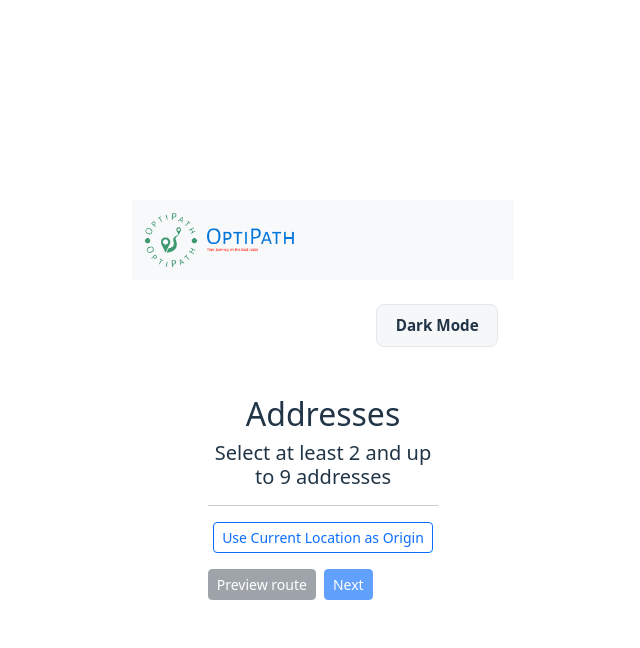
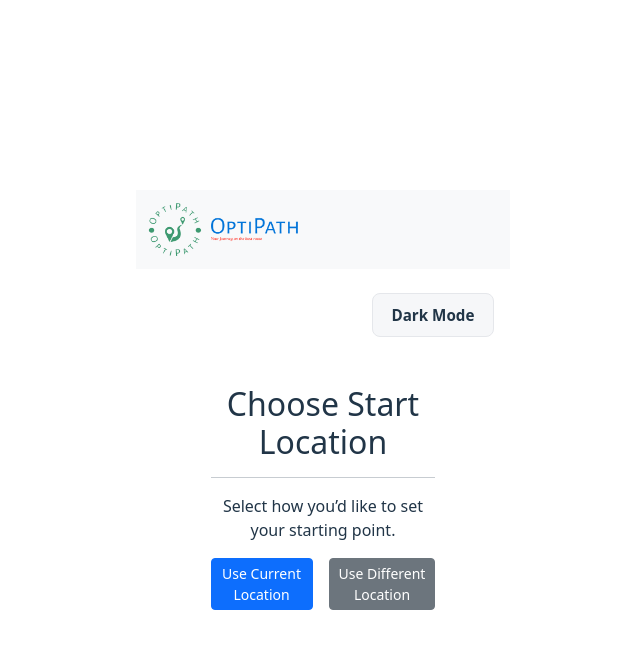
Before and after one commit to NafizChaw/OptiPath, a Vue app: page / in a window 1280 px wide. Both pictures are taken after a click on the button "GET STARTED". Shown: the top 648 px of the page, without its empty margins (317-957 px from the left). Built offline with nearby package versions, Linux system fonts and the light colour scheme.

Commit message:
Implemented Choose Different Starting Location

```diff
--- a/src/pages/MainPage.vue
+++ b/src/pages/MainPage.vue
@@ -1,5 +1,5 @@
 <script setup lang="ts">
-import { ref, computed } from "vue";
+import { ref, computed, watch } from "vue";
 import {
   MAX_SELECTABLE_ADDRESSES,
   MY_LOCATION,
@@ -15,11 +15,14 @@ import Draggable from 'vuedraggable'
 // ---- state ----
 const selection_state = ref<SelectionState>({
   welcomeAcknowledged: false,
+  startModeChosen: false,
+  useCurrentLocation: false,
   addressSelectionCompleted: false,
   selectedAddresses: [],
   optimumRouteAddressOrder: null,
   travelMode: "Driving",
   routeOption: "Fastest",
+  startIndex: 0,
 });
 
 const availableTransportationMethods = ["Driving", "Walking", "Bicycling"];
@@ -41,6 +44,9 @@ const handleAddressSelected = (newAddress: any, index: number) => {
 
 const removeSelectedAddress = (index: number) => {
   selection_state.value.selectedAddresses.splice(index, 1);
+  if (selection_state.value.startIndex > index) {
+    selection_state.value.startIndex--;
+  }
   if (selection_state.value.optimumRouteAddressOrder) {
     selection_state.value.optimumRouteAddressOrder = null;
   }
@@ -55,24 +61,68 @@ async function useCurrentLocationAsOrigin() {
   try {
     const pos = await new Promise<GeolocationPosition>((resolve, reject) => {
       navigator.geolocation
-        ? navigator.geolocation.getCurrentPosition(resolve, reject, { enableHighAccuracy: true, timeout: 10000 })
+        ? navigator.geolocation.getCurrentPosition(resolve, reject, {
+            enableHighAccuracy: true,
+            timeout: 10000,
+          })
         : reject(new Error("Geolocation not supported"));
     });
-    selection_state.value.selectedAddresses[0] = withUid({
-      formatted_address: 'Current Location',
+
+    const myLoc = withUid({
+      formatted_address: "Current Location",
       isCurrentLocation: true,
-      latLng: { lat: pos.coords.latitude, lng: pos.coords.longitude }
+      latLng: { lat: pos.coords.latitude, lng: pos.coords.longitude },
     });
-    if (selection_state.value.optimumRouteAddressOrder) {
-      selection_state.value.optimumRouteAddressOrder = null;
+
+    const idx = selection_state.value.selectedAddresses.findIndex(
+      (a) => a?.isCurrentLocation
+    );
+
+    if (idx === -1) {
+      selection_state.value.selectedAddresses.push(myLoc);
+      selection_state.value.startIndex =
+        selection_state.value.selectedAddresses.length - 1;
+    } else {
+      const existing = selection_state.value.selectedAddresses[idx];
+      selection_state.value.selectedAddresses[idx] = {
+        ...myLoc,
+        uid: existing?.uid ?? myLoc.uid,
+      };
+      selection_state.value.startIndex = idx;
     }
+
+    selection_state.value.useCurrentLocation = true;
   } catch {
     alert("Could not get current location. Please allow location access.");
   }
 }
 
+// ---- start-mode handlers ----
+function chooseCurrent() {
+  selection_state.value.startModeChosen = true;
+  selection_state.value.useCurrentLocation = true;
+  useCurrentLocationAsOrigin();
+}
+function chooseDifferent() {
+  selection_state.value.startModeChosen = true;
+  selection_state.value.useCurrentLocation = false;
+}
+
+// ---- preview/optimization ----
+function rotateToStartIndex<T>(arr: T[], startIndex: number): T[] {
+  if (!arr?.length) return [];
+  const i = Math.max(0, Math.min(startIndex ?? 0, arr.length - 1));
+  return [...arr.slice(i), ...arr.slice(0, i)];
+}
+
+const bestDepartureHint = ref<string | null>(null);
+
 const previewRoute = () => {
-  selection_state.value.optimumRouteAddressOrder = null;
+  const rotated = rotateToStartIndex(
+    selection_state.value.selectedAddresses,
+    selection_state.value.startIndex ?? 0
+  );
+  selection_state.value.optimumRouteAddressOrder = rotated as any;
   selection_state.value.addressSelectionCompleted = true;
 };
 
@@ -93,14 +143,13 @@ async function ensureGoogleLoaded(): Promise<void> {
   await new Promise<void>((resolve, reject) => {
     const s = document.createElement("script");
     s.src = `https://maps.googleapis.com/maps/api/js?key=${import.meta.env.VITE_GOOGLE_MAPS_API_KEY}&libraries=places`;
-    s.async = true; s.defer = true;
+    s.async = true;
+    s.defer = true;
     s.onload = () => resolve();
     s.onerror = () => reject(new Error("Failed to load Google Maps JS"));
     document.head.appendChild(s);
   });
 }
-
-const bestDepartureHint = ref<string | null>(null);
 
 const optimizeRoute = async () => {
   const stops = selection_state.value.selectedAddresses;
@@ -116,18 +165,18 @@ const optimizeRoute = async () => {
     const mode = toGMode(selection_state.value.travelMode);
 
     const { order } = await computeBestRoute(addresses, mode, {
-      startIndex: 0,
+      startIndex: selection_state.value.startIndex ?? 0,
       returnToStart: false,
       departureTime: new Date()
     });
 
     selection_state.value.optimumRouteAddressOrder = order.map(i => stops[i]);
 
-    // small “leave later” suggestion (0,15,30 min)
     try {
-      const hint = await suggestBestDeparture(
-        addresses, mode, [0, 15, 30], { startIndex: 0, returnToStart: false }
-      );
+      const hint = await suggestBestDeparture(addresses, mode, [0, 15, 30], {
+        startIndex: selection_state.value.startIndex ?? 0,
+        returnToStart: false
+      });
       bestDepartureHint.value =
         hint.bestOffsetMin > 0
           ? `Tip: leaving in ${hint.bestOffsetMin} min may be faster (≈ ${Math.round(hint.bestSeconds/60)} min total).`
@@ -210,19 +259,44 @@ function appleMapsLink(addresses: any[], mode: string): string {
   <div class="container mt-4">
     <div class="row justify-content-center">
       <div class="col-12 col-lg-8">
-        <!-- Welcome -->
+
+        <!-- Step 1: Welcome -->
         <template v-if="!selection_state.welcomeAcknowledged">
           <h2>Welcome to OptiPath</h2>
           <p>{{ WELCOME_MESSAGE }}</p>
-          <button class="btn btn-primary btn-sm mt-3" @click="selection_state.welcomeAcknowledged = true">
+          <button
+            class="btn btn-primary btn-sm mt-3"
+            @click="selection_state.welcomeAcknowledged = true"
+          >
             GET STARTED
           </button>
         </template>
 
-        <!-- Address collection -->
-        <template v-else-if="selection_state.welcomeAcknowledged && !selection_state.addressSelectionCompleted">
+        <!-- Step 2: Choose start mode -->
+        <template
+          v-else-if="!selection_state.startModeChosen"
+        >
+          <h2>Choose Start Location</h2>
+
+          <hr />
+
+          <p>Select how you’d like to set your starting point.</p>
+          <div class="d-flex gap-3 mt-3">
+            <button class="btn btn-primary btn-sm" @click="chooseCurrent">
+              Use Current Location
+            </button>
+            <button class="btn btn-secondary btn-sm" @click="chooseDifferent">
+              Use Different Location
+            </button>
+          </div>
+        </template>
+
+        <!-- Step 3: Address entry -->
+        <template v-else-if="!selection_state.addressSelectionCompleted">
           <h2>Addresses</h2>
-          <h5>Select at least 2 and up to {{ MAX_SELECTABLE_ADDRESSES }} addresses</h5>
+          <h5>
+            Select at least 2 and up to {{ MAX_SELECTABLE_ADDRESSES }} addresses
+          </h5>
 
           <Draggable
             v-model="selection_state.selectedAddresses"
@@ -242,10 +316,6 @@ function appleMapsLink(addresses: any[], mode: string): string {
                   <strong class="stop-name">
                     {{ element.name || element.formatted_address }}
                   </strong>
-
-                  <!-- <small v-if="element.name" class="stop-address">
-                    {{ element.formatted_address }}
-                  </small> -->
                 </div>
                 <button
                   v-if="!element?.isCurrentLocation"
@@ -255,67 +325,120 @@ function appleMapsLink(addresses: any[], mode: string): string {
                   Remove
                 </button>
               </li>
-
             </template>
           </Draggable>
 
-          <hr/>
+          <hr />
 
-          <button v-if="selection_state.selectedAddresses.length === 0"
-                  class="btn btn-outline-primary btn-sm"
-                  @click="useCurrentLocationAsOrigin">
-            Use Current Location as Origin
-          </button>
-
-          <div v-else-if="selection_state.selectedAddresses.length < MAX_SELECTABLE_ADDRESSES" class="mt-3">
+          <div
+            v-if="selection_state.selectedAddresses.length < MAX_SELECTABLE_ADDRESSES"
+            class="mt-3"
+          >
             <label class="form-label">Add an address</label>
-            <AddressComponent @addressSelected="handleAddressSelected($event, selection_state.selectedAddresses.length)"/>
+            <AddressComponent
+              @addressSelected="handleAddressSelected($event, selection_state.selectedAddresses.length)"
+            />
           </div>
 
           <div class="d-flex gap-2 mt-3">
-            <button class="btn btn-secondary btn-sm" @click="previewRoute" :disabled="!canProceed">Preview route</button>
-            <button class="btn btn-primary btn-sm" @click="selection_state.addressSelectionCompleted = true" :disabled="!canProceed">Next</button>
+            <button
+              class="btn btn-secondary btn-sm"
+              @click="previewRoute"
+              :disabled="!canProceed"
+            >
+              Preview route
+            </button>
+            <button
+              class="btn btn-primary btn-sm"
+              @click="selection_state.addressSelectionCompleted = true"
+              :disabled="!canProceed"
+            >
+              Next
+            </button>
           </div>
         </template>
 
-        <!-- Preview / Optimize -->
+        <!-- Step 4: Preview/Optimize -->
         <template v-else>
           <h2>Route</h2>
           <div class="mb-3">
             <label class="form-label">Mode</label>
-            <select class="form-select" :value="selection_state.travelMode" @change="(e:any)=>selection_state.travelMode = e.target.value">
-              <option v-for="m in availableTransportationMethods" :key="m" :value="m">{{ m }}</option>
+            <select
+              class="form-select"
+              :value="selection_state.travelMode"
+              @change="(e:any)=>selection_state.travelMode = e.target.value"
+            >
+              <option
+                v-for="m in availableTransportationMethods"
+                :key="m"
+                :value="m"
+              >
+                {{ m }}
+              </option>
             </select>
           </div>
 
           <MapComponent
-            :addresses="(selection_state.optimumRouteAddressOrder && selection_state.optimumRouteAddressOrder !== 'loading')
+            :addresses="
+              selection_state.optimumRouteAddressOrder &&
+              selection_state.optimumRouteAddressOrder !== 'loading'
                 ? (selection_state.optimumRouteAddressOrder as any[])
-              : selection_state.selectedAddresses"
+                : selection_state.selectedAddresses
+            "
             :travelMode="selection_state.travelMode"
           />
 
-          <div class="text-center mt-3" v-if="selection_state.optimumRouteAddressOrder === LOADING">
+          <div
+            class="text-center mt-3"
+            v-if="selection_state.optimumRouteAddressOrder === LOADING"
+          >
             Calculating optimum route…
           </div>
 
-          <p v-if="bestDepartureHint" class="mt-2 text-muted">{{ bestDepartureHint }}</p>
+          <p v-if="bestDepartureHint" class="mt-2 text-muted">
+            {{ bestDepartureHint }}
+          </p>
 
           <div class="d-flex flex-wrap gap-2 mt-3">
-            <button class="btn btn-outline-secondary btn-sm" @click="previewRoute">Show entered order</button>
-            <button class="btn btn-primary btn-sm" @click="optimizeRoute">Optimize order</button>
+            <button
+              class="btn btn-outline-secondary btn-sm"
+              @click="previewRoute"
+            >
+              Show entered order
+            </button>
+            <button class="btn btn-primary btn-sm" @click="optimizeRoute">
+              Optimize order
+            </button>
 
-            <a class="btn btn-success btn-sm"
-               :href="googleMapsLink((selection_state.optimumRouteAddressOrder && selection_state.optimumRouteAddressOrder !== 'loading')
+            <a
+              class="btn btn-success btn-sm"
+              :href="
+                googleMapsLink(
+                  selection_state.optimumRouteAddressOrder &&
+                  selection_state.optimumRouteAddressOrder !== 'loading'
                     ? (selection_state.optimumRouteAddressOrder as any[])
-                 : selection_state.selectedAddresses, selection_state.travelMode)"
-               target="_blank">Open in Google Maps</a>
+                    : selection_state.selectedAddresses,
+                  selection_state.travelMode
+                )
+              "
+              target="_blank"
+              >Open in Google Maps</a
+            >
 
-            <a class="btn btn-dark btn-sm"
-               :href="appleMapsLink((selection_state.optimumRouteAddressOrder && selection_state.optimumRouteAddressOrder !== 'loading')
+            <a
+              class="btn btn-dark btn-sm"
+              :href="
+                appleMapsLink(
+                  selection_state.optimumRouteAddressOrder &&
+                  selection_state.optimumRouteAddressOrder !== 'loading'
                     ? (selection_state.optimumRouteAddressOrder as any[])
-                 : selection_state.selectedAddresses, selection_state.travelMode)"
-               target="_blank">Open in Apple Maps</a>
+                    : selection_state.selectedAddresses,
+                  selection_state.travelMode
+                )
+              "
+              target="_blank"
+              >Open in Apple Maps</a
+            >
           </div>
         </template>
       </div>
```
Lines whose indentation alone changed are shown as unchanged.
